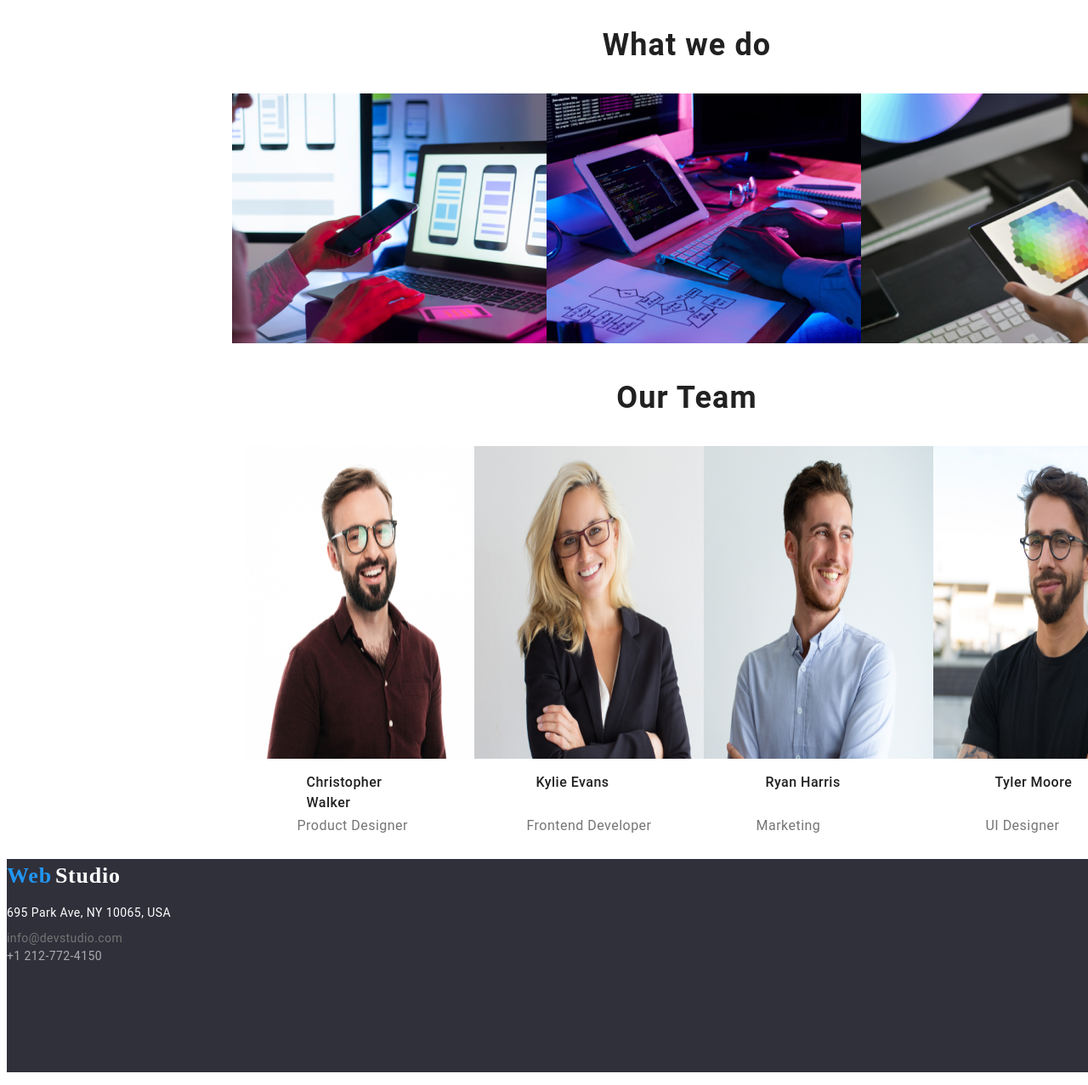
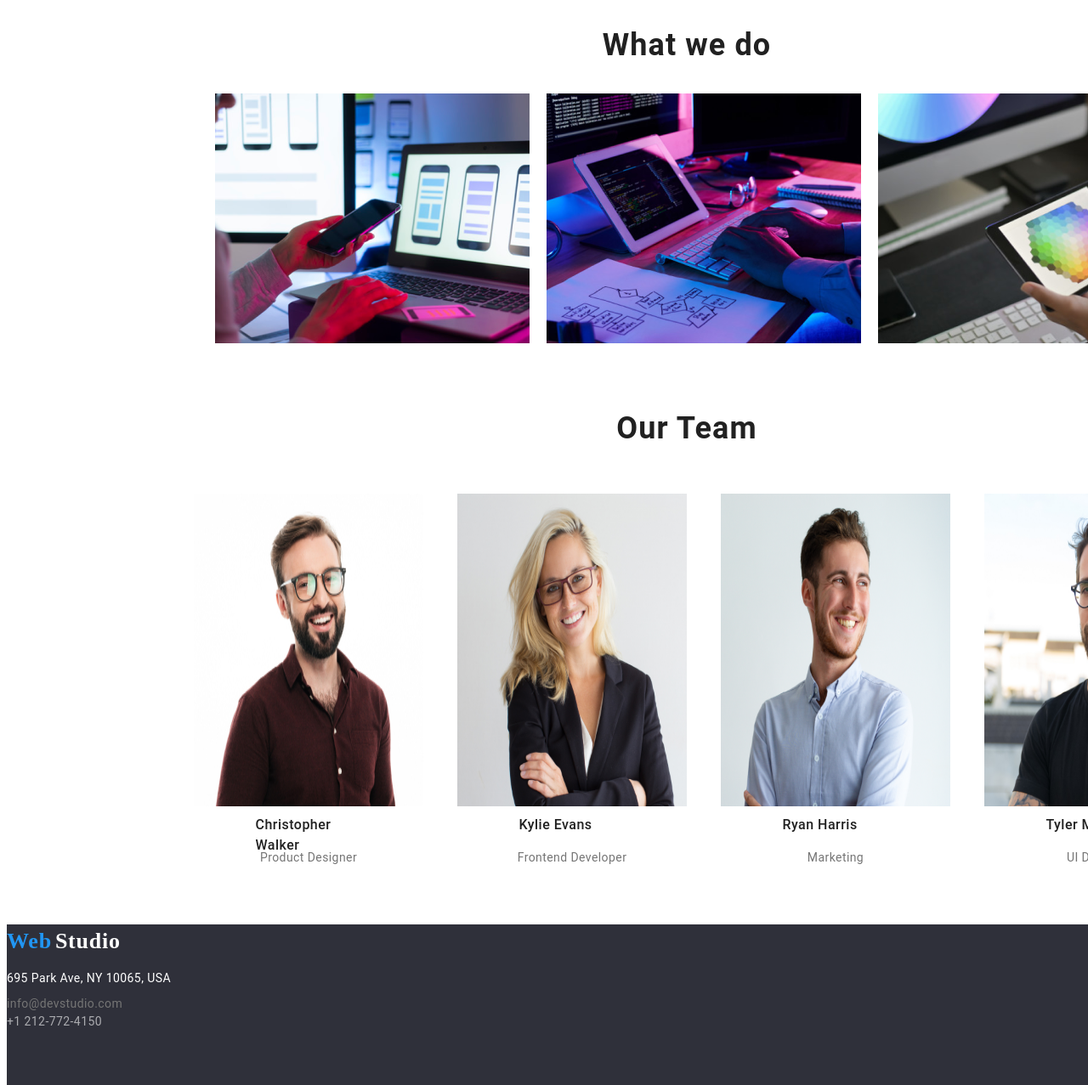
Before and after one commit to Tamas-Norbert/goit-markup-hw-03, a plain HTML site: page index.html in a window 1280 px wide. Shown: the part 1003-2280 px from the top of the page at 85% size. Drawn offline with Linux system fonts and the light colour scheme.

Commit message:
Finished most of Studio page

```diff
--- a/css/style.css
+++ b/css/style.css
@@ -356,3 +356,45 @@ h3 {
   color: #212121;
 
 }
+
+.image-list {
+  display: flex;
+  justify-content: center;
+  gap: 20px;
+}
+
+.image-list li {
+  list-style: none;
+}
+
+.our-team {
+  text-align: center;
+  padding: 20px;
+}
+
+
+.team-member {
+  display: flex;
+  flex-direction: column;
+  align-items: center;
+  margin: 20px;
+}
+
+
+.team-member img {
+  width: 270px;
+  height: 368px;
+}
+
+
+.team-member h3 {
+  margin-top: 10px;
+  font-size: 16px;
+}
+
+
+.team-member p {
+  margin-top: 5px;
+  font-size: 14px;
+  text-align: center;
+}
--- a/index.html
+++ b/index.html
@@ -82,7 +82,7 @@
 
       <section>
         <h2>What we do</h2>
-        <ul style="display: flex; justify-content: center">
+        <ul style="display: flex; justify-content: center" class="image-list">
           <li>
             <img
               src="./images/img1.jpg"
@@ -114,7 +114,7 @@
         <h2>Our Team</h2>
         <ul style="display: flex; justify-content: center">
           <li
-            style="display: flex; flex-direction: column; align-items: center"
+            style="display: flex; flex-direction: column; align-items: center" class="team-member"
           >
             <img
               src="./images/christopher-walker.jpg"
@@ -127,7 +127,7 @@
           </li>
 
           <li
-            style="display: flex; flex-direction: column; align-items: center"
+            style="display: flex; flex-direction: column; align-items: center" class="team-member"
           >
             <img
               src="./images/kylie-evans.jpg"
@@ -140,7 +140,7 @@
           </li>
 
           <li
-            style="display: flex; flex-direction: column; align-items: center"
+            style="display: flex; flex-direction: column; align-items: center" class="team-member"
           >
             <img
               src="./images/ryan-harris.jpg"
@@ -153,7 +153,7 @@
           </li>
 
           <li
-            style="display: flex; flex-direction: column; align-items: center"
+            style="display: flex; flex-direction: column; align-items: center" class="team-member"
           >
             <img
               src="./images/tyler-moore.jpg"
```
Also changed, not shown: portfolio.html (+1 -0 lines).
